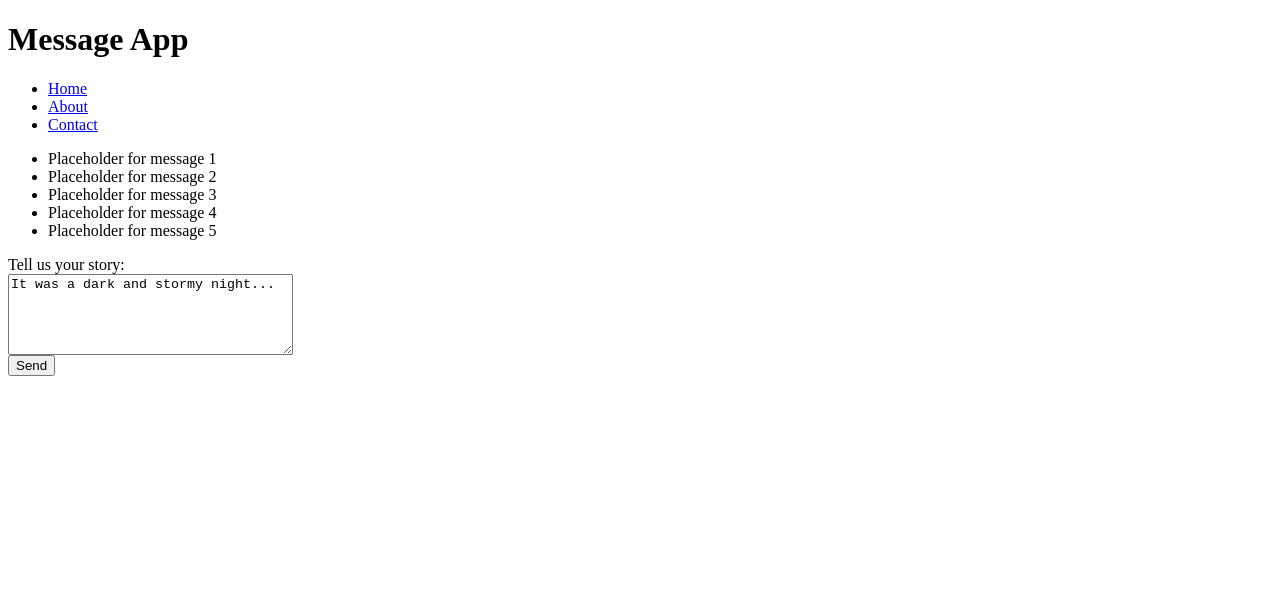
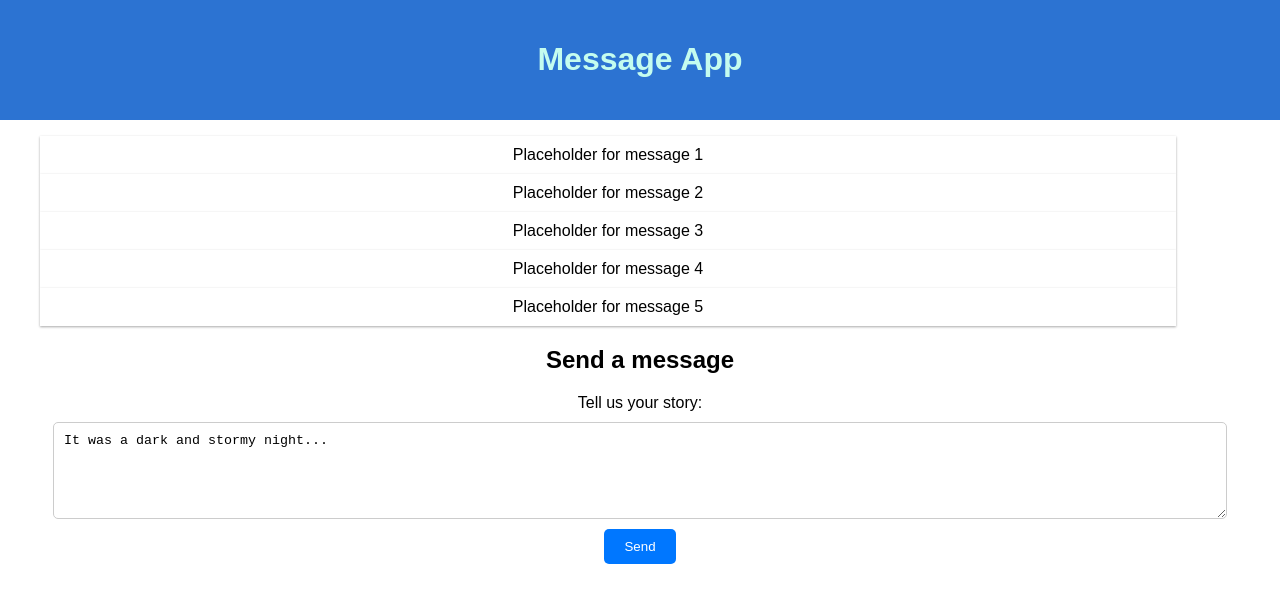
Before and after one commit to AubynKen/ArchiApp, a plain HTML site: page client/index.html in a window 1280 px wide. Drawn offline with Linux system fonts and the light colour scheme.

Commit message:
css mate

```diff
--- a/client/index.html
+++ b/client/index.html
@@ -9,14 +9,14 @@
 </head>
 <body>
 <header>
-    <h1>Message App</h1>
-    <nav>
-        <ul>
-            <li><a href="#">Home</a></li>
-            <li><a href="#">About</a></li>
-            <li><a href="#">Contact</a></li>
-        </ul>
-    </nav>
+    <h1 class="main-title">Message App</h1>
+    <!--    <nav>-->
+    <!--        <ul class="nav-list">-->
+    <!--            <li class="nav-element"><a href="#">Home</a></li>-->
+    <!--            <li class="nav-element"><a href="#">About</a></li>-->
+    <!--            <li class="nav-element"><a href="#">Contact</a></li>-->
+    <!--        </ul>-->
+    <!--    </nav>-->
 </header>
 
 <ul id="message-list">
@@ -27,6 +27,9 @@
     <li class="message-body">Placeholder for message 5</li>
 </ul>
 
+<h2>
+    Send a message
+</h2>
 <form id="message-form">
     <label for="story">Tell us your story:</label><br>
     <textarea id="story" name="story" rows="5" cols="33"
--- a/client/style.css
+++ b/client/style.css
@@ -0,0 +1,72 @@
+body {
+    font-family: Arial, sans-serif;
+    margin: 0;
+    padding: 0;
+    text-align: center;
+}
+
+/* set variables for colors */
+:root {
+    --primary-color: #2C73D2;
+    --secondary-color: #FF9671;
+    --tertiary-color: #008F7A;
+}
+
+/* Header styling */
+header {
+    background-color: var(--primary-color);
+    padding: 20px 0;
+    text-align: center;
+}
+
+/*.nav-list {*/
+/*    list-style: none;*/
+/*    padding: 0;*/
+/*}*/
+
+/*.nav-element a {*/
+/*    text-decoration: none;*/
+/*    color: white;*/
+/*    padding: 0 15px;*/
+/*}*/
+
+h1 {
+    color: #C4FCEF;
+}
+
+/* Message list styling */
+.message-body {
+    background-color: #ffffff;
+    padding: 10px;
+    list-style: none;
+    width: 90%;
+    box-shadow: 0 1px 3px rgba(0, 0, 0, 0.12), 0 1px 2px rgba(0, 0, 0, 0.24); /* Subtle shadow */
+}
+
+/* Form styling */
+#message-form {
+    text-align: center;
+    margin-top: 20px;
+}
+
+textarea {
+    width: 90%;
+    margin-top: 10px;
+    padding: 10px;
+    border: 1px solid #ccc;
+    border-radius: 5px; /* Rounded corners for the textarea */
+}
+
+button {
+    background-color: #0077FF;
+    color: white;
+    border: none;
+    padding: 10px 20px;
+    margin-top: 10px;
+    border-radius: 5px; /* Consistent rounded corners */
+    cursor: pointer;
+}
+
+button:hover {
+    background-color: #0088FF; /* slight contrast on hover */
+}
```
